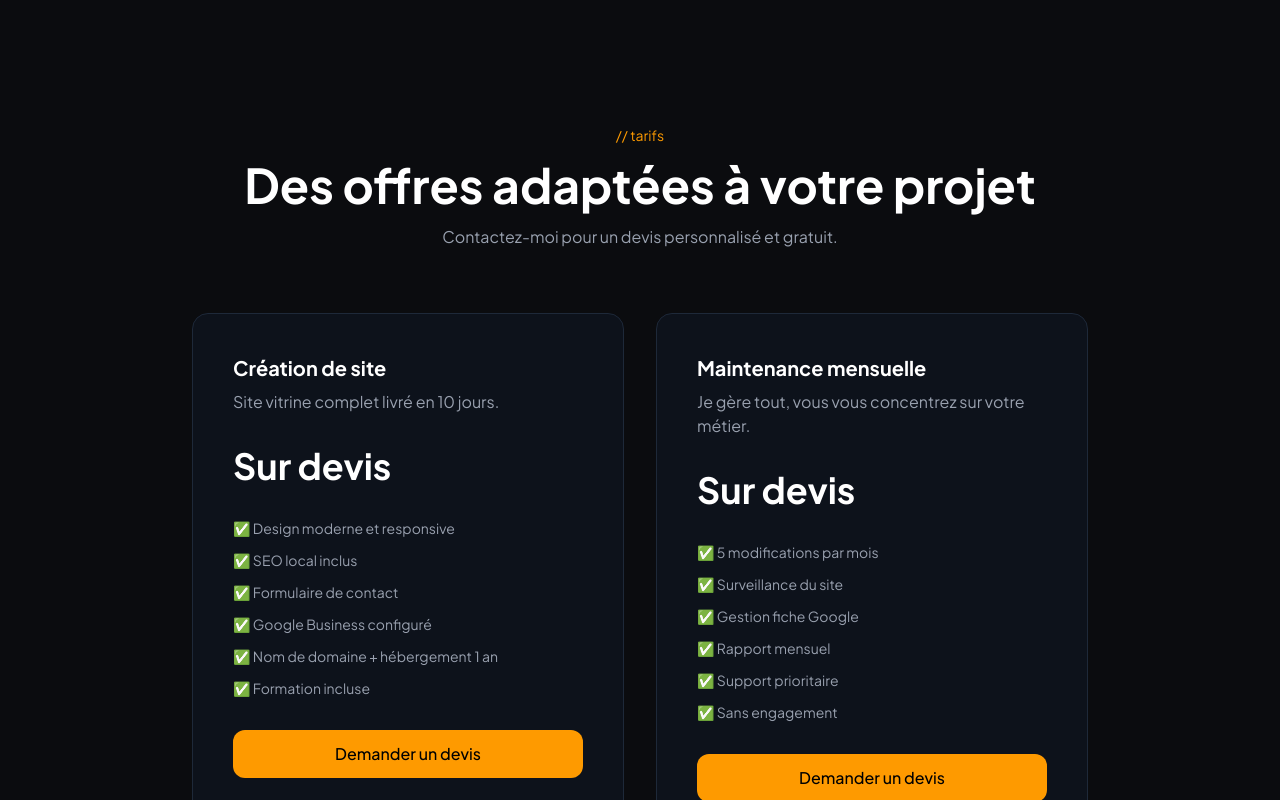
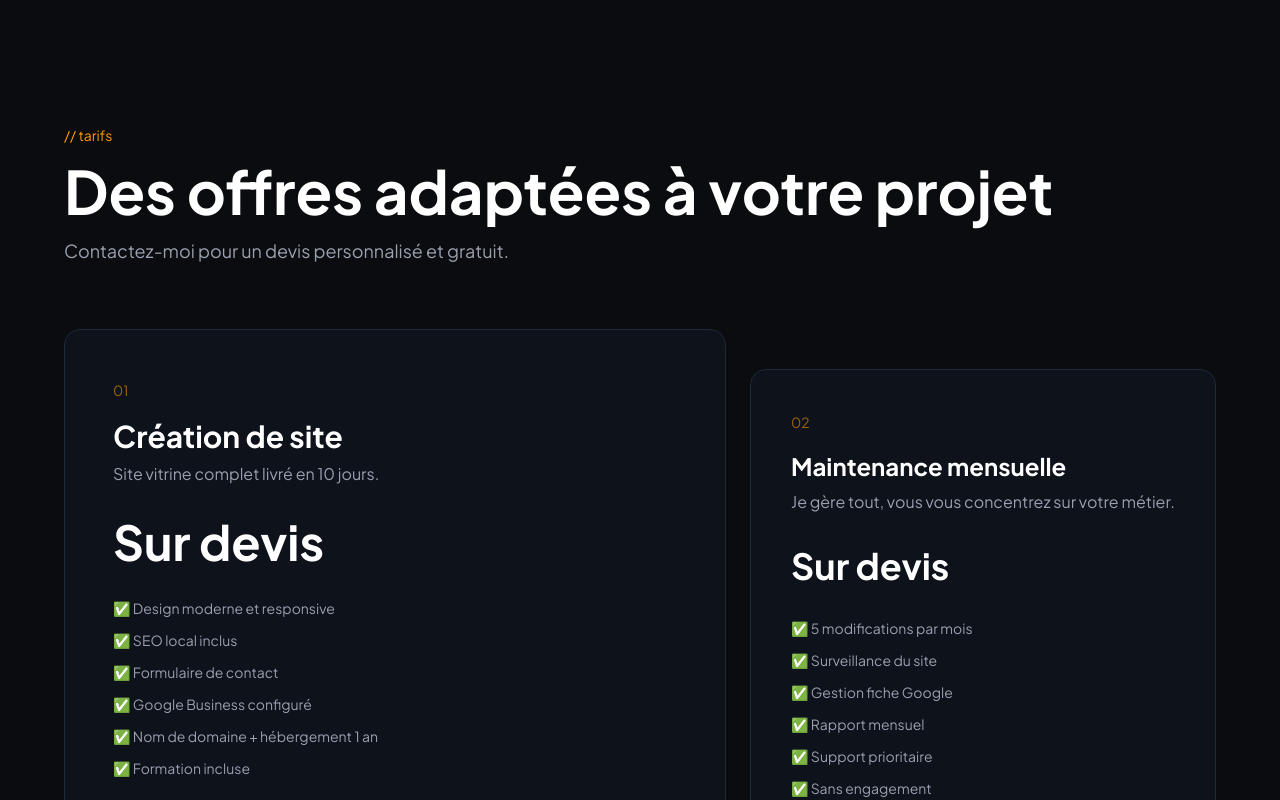
Before and after one commit to enguerrandbourghelle/agence-demo, a Next.js app: page / in a window 1280 px wide. Shown: the part 4180-4980 px from the top of the page. Built offline with nearby package versions, Linux system fonts and the light colour scheme.

Commit message:
feat: mise en page asymetrique et effet tilt sur Tarifs

```diff
--- a/components/Tarifs.tsx
+++ b/components/Tarifs.tsx
@@ -1,5 +1,41 @@
 "use client";
+import { useRef } from "react";
 import AnimatedSection from "./AnimatedSection";
+import MagneticButton from "./MagneticButton";
+
+function TiltCard({ children }: { children: React.ReactNode }) {
+  const cardRef = useRef<HTMLDivElement>(null);
+
+  const handleMouseMove = (e: React.MouseEvent<HTMLDivElement>) => {
+    const card = cardRef.current;
+    if (!card) return;
+    const rect = card.getBoundingClientRect();
+    const x = e.clientX - rect.left;
+    const y = e.clientY - rect.top;
+    const centerX = rect.width / 2;
+    const centerY = rect.height / 2;
+    const rotateX = ((y - centerY) / centerY) * -4;
+    const rotateY = ((x - centerX) / centerX) * 4;
+    card.style.transform = `perspective(1000px) rotateX(${rotateX}deg) rotateY(${rotateY}deg) scale(1.01)`;
+  };
+
+  const handleMouseLeave = () => {
+    if (cardRef.current) {
+      cardRef.current.style.transform = "perspective(1000px) rotateX(0) rotateY(0) scale(1)";
+    }
+  };
+
+  return (
+    <div
+      ref={cardRef}
+      onMouseMove={handleMouseMove}
+      onMouseLeave={handleMouseLeave}
+      className="transition-transform duration-200 ease-out will-change-transform h-full"
+    >
+      {children}
+    </div>
+  );
+}
 
 export default function Tarifs() {
   const scrollToContact = () => {
@@ -7,19 +43,21 @@ export default function Tarifs() {
   };
 
   return (
-    <section id="tarifs" className="py-24 px-6">
-      <div className="max-w-4xl mx-auto">
+    <section id="tarifs" className="py-24 px-6 md:px-16">
+      <div className="max-w-6xl mx-auto">
         <AnimatedSection>
-          <p className="font-mono text-sm text-amber-500 mb-4 text-center">{"// tarifs"}</p>
-          <h2 className="font-serif text-4xl md:text-5xl font-bold text-center mb-4 text-white">Des offres adaptées à votre projet</h2>
-          <p className="text-center text-gray-400 mb-16">Contactez-moi pour un devis personnalisé et gratuit.</p>
+          <p className="font-mono text-sm text-amber-500 mb-4">{"// tarifs"}</p>
+          <h2 className="font-serif text-5xl md:text-6xl font-bold mb-4 text-white">Des offres adaptées à votre projet</h2>
+          <p className="text-gray-400 mb-16 text-lg">Contactez-moi pour un devis personnalisé et gratuit.</p>
         </AnimatedSection>
-        <div className="grid grid-cols-1 md:grid-cols-2 gap-8">
-          <AnimatedSection>
-            <div className="bg-gray-900/50 rounded-2xl p-10 border border-gray-800">
-              <h3 className="font-serif text-xl font-bold mb-2 text-white">Création de site</h3>
+        <div className="grid grid-cols-1 md:grid-cols-12 gap-6">
+          <AnimatedSection className="md:col-span-7">
+            <TiltCard>
+              <div className="group bg-gray-900/50 rounded-2xl p-10 md:p-12 border border-gray-800 hover:border-amber-500/40 hover:shadow-[0_0_40px_-10px_rgba(245,158,11,0.25)] transition-all duration-300 h-full">
+                <span className="font-mono text-amber-500/60 text-sm">01</span>
+                <h3 className="font-serif text-3xl font-bold mt-4 mb-2 text-white">Création de site</h3>
                 <p className="text-gray-400 mb-8">Site vitrine complet livré en 10 jours.</p>
-              <p className="font-serif text-4xl font-bold mb-8 text-white">Sur devis</p>
+                <p className="font-serif text-5xl font-bold mb-8 text-white">Sur devis</p>
                 <ul className="flex flex-col gap-3 text-gray-400 text-sm mb-8">
                   <li>✅ Design moderne et responsive</li>
                   <li>✅ SEO local inclus</li>
@@ -28,14 +66,17 @@ export default function Tarifs() {
                   <li>✅ Nom de domaine + hébergement 1 an</li>
                   <li>✅ Formation incluse</li>
                 </ul>
-              <button onClick={scrollToContact} className="w-full bg-amber-500 text-black py-3 rounded-xl font-medium hover:bg-amber-400 transition">
+                <MagneticButton onClick={scrollToContact} className="w-full bg-amber-500 text-black py-3 rounded-xl font-medium hover:bg-amber-400">
                   Demander un devis
-              </button>
+                </MagneticButton>
               </div>
+            </TiltCard>
           </AnimatedSection>
-          <AnimatedSection>
-            <div className="bg-gray-900/50 rounded-2xl p-10 border border-gray-800">
-              <h3 className="font-serif text-xl font-bold mb-2 text-white">Maintenance mensuelle</h3>
+          <AnimatedSection className="md:col-span-5 md:mt-10">
+            <TiltCard>
+              <div className="group bg-gray-900/50 rounded-2xl p-10 border border-gray-800 hover:border-amber-500/40 hover:shadow-[0_0_40px_-10px_rgba(245,158,11,0.25)] transition-all duration-300 h-full">
+                <span className="font-mono text-amber-500/60 text-sm">02</span>
+                <h3 className="font-serif text-2xl font-bold mt-4 mb-2 text-white">Maintenance mensuelle</h3>
                 <p className="text-gray-400 mb-8">Je gère tout, vous vous concentrez sur votre métier.</p>
                 <p className="font-serif text-4xl font-bold mb-8 text-white">Sur devis</p>
                 <ul className="flex flex-col gap-3 text-gray-400 text-sm mb-8">
@@ -46,10 +87,11 @@ export default function Tarifs() {
                   <li>✅ Support prioritaire</li>
                   <li>✅ Sans engagement</li>
                 </ul>
-              <button onClick={scrollToContact} className="w-full bg-amber-500 text-black py-3 rounded-xl font-medium hover:bg-amber-400 transition">
+                <MagneticButton onClick={scrollToContact} className="w-full bg-amber-500 text-black py-3 rounded-xl font-medium hover:bg-amber-400">
                   Demander un devis
-              </button>
+                </MagneticButton>
               </div>
+            </TiltCard>
           </AnimatedSection>
         </div>
       </div>
```
Lines whose indentation alone changed are shown as unchanged.
